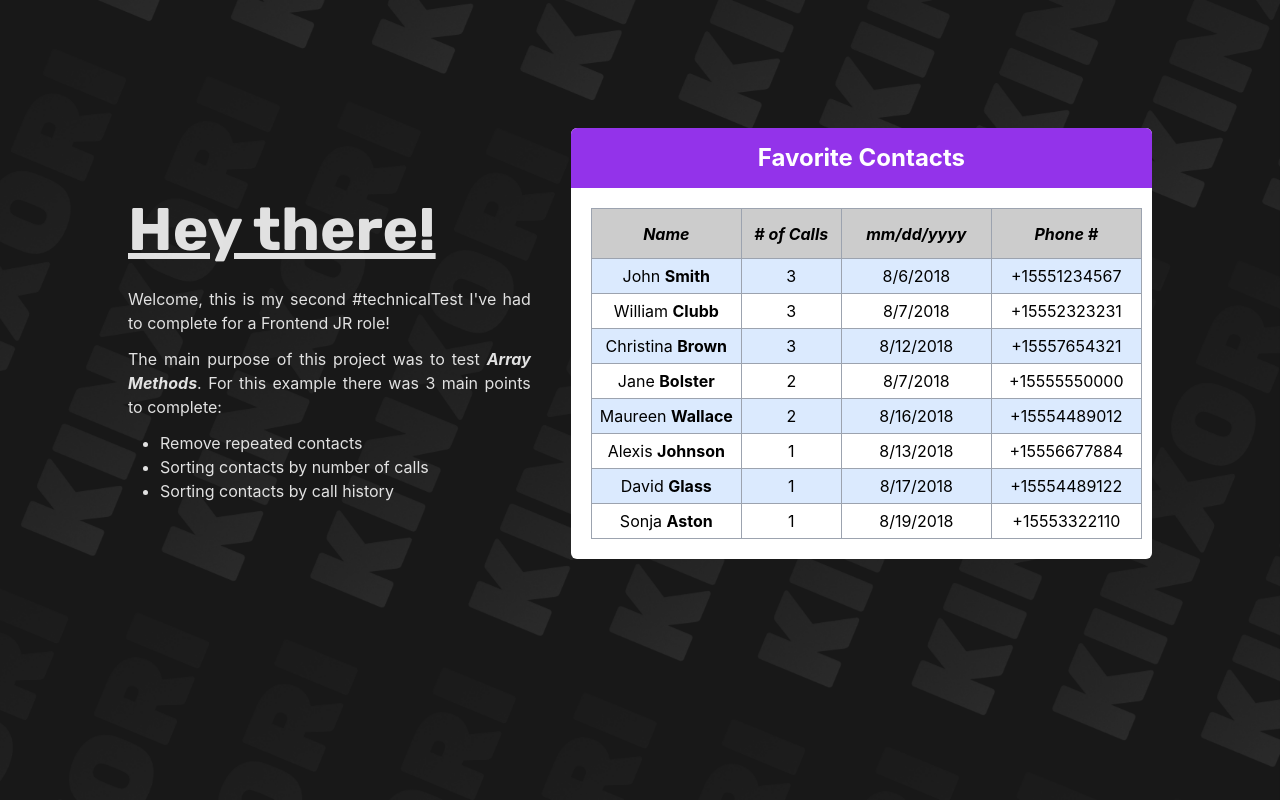
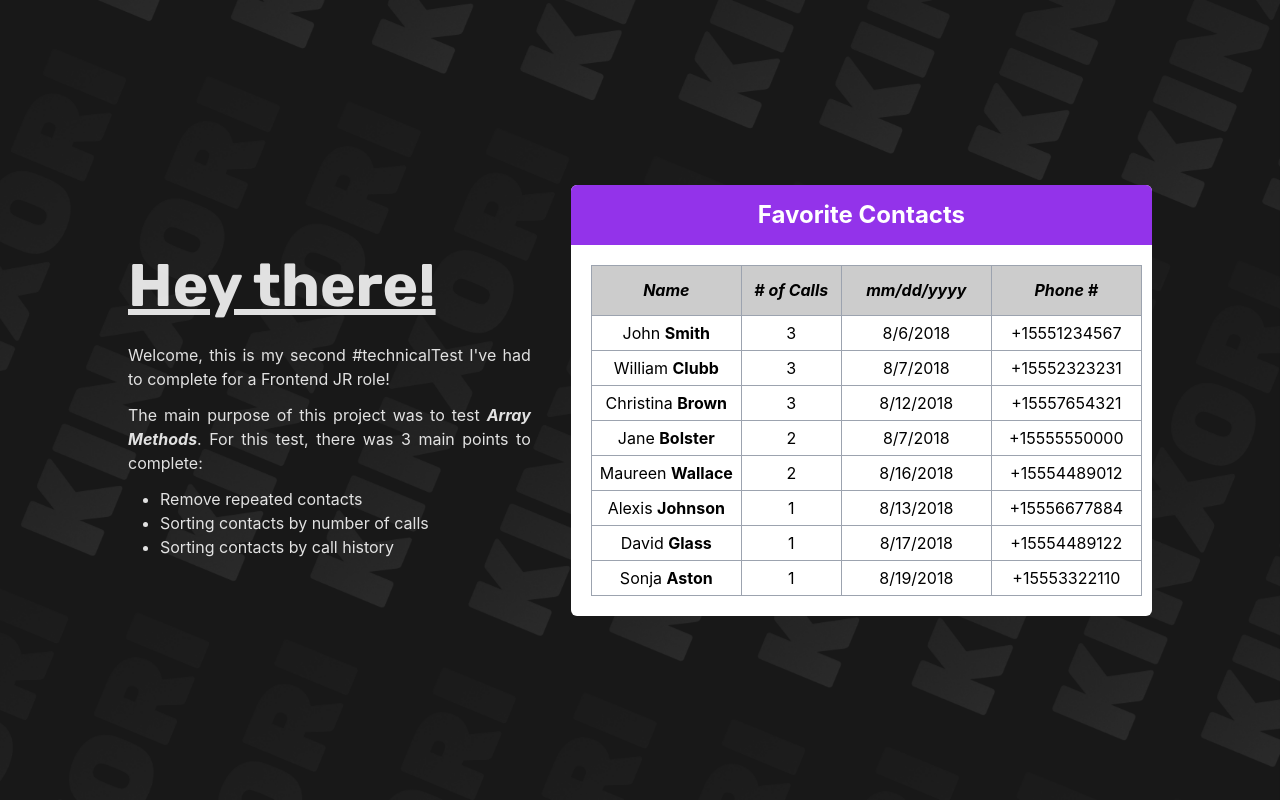
Before and after one commit to kinxori/technical-test-2, a React (Vite) app: page / in a window 1280 px wide. Built offline with nearby package versions, Linux system fonts and the light colour scheme.

Commit message:
adding <thead> and <tbody> for a semanthic HTML

```diff
--- a/src/App.jsx
+++ b/src/App.jsx
@@ -5,7 +5,7 @@
   return (
     <section className="relative ">
       <img src={bgImg} className="fixed z-[-1000] w-screen h-screen object-cover " />
-      <div className="border-box p-10 flex flex-col gap-5 ms:p-[15%] ms:gap-10 ls:p-[10%] ls:flex-row ls:justify-evenly ls:items-center  ">
+      <div className="border-box p-10 flex flex-col gap-5 h-screen ms:p-[10%] ms:gap-10 ls:p-[10%] ls:flex-row ls:justify-evenly ls:items-center  ">
         <div className="flex flex-col gap-3 text-justify ls:w-[40%] ">
           <h1 className="font-[rubik] font-bold text-[60px] text-left underline">Hey there!</h1>
           <p>
@@ -13,7 +13,7 @@
           </p>
           <p>
             The main purpose of this project was to test <b className="italic">Array Methods</b>.
-            For this example there was 3 main points to complete:
+            For this test, there was 3 main points to complete:
           </p>
           <ul className="list-disc pl-8">
             <li>Remove repeated contacts</li>
--- a/src/components/UserFilter.jsx
+++ b/src/components/UserFilter.jsx
@@ -37,6 +37,7 @@
       </div>
       <div className="border-box p-5 overflow-auto">
         <table className="w-full border-gray-400 border-[1px] text-black border-collapse ">
+          <thead>
             <tr className="text-center bg-black/20 h-[50px]">
               <th className=" border-gray-400 border-[1px] min-w-[150px]   ">
                 <i>Name</i>
@@ -51,11 +52,10 @@
                 <i>Phone #</i>
               </th>
             </tr>
+          </thead>
           {filteredData.map((item) => (
-            <tr
-              key={item.phoneNumber + item.called}
-              className="text-center  h-[35px] even:bg-blue-100"
-            >
+            <tbody key={item.phoneNumber + item.called}>
+              <tr className="text-center  h-[35px] even:bg-blue-100">
                 <td className="border-gray-400 border-[1px] ">
                   <h3>
                     {item.firstName} <span className="font-bold">{item.lastName}</span>
@@ -71,6 +71,7 @@
                 </td>
                 <td className="border-gray-400 border-[1px]">{item.phoneNumber}</td>
               </tr>
+            </tbody>
           ))}
         </table>
       </div>
```
Lines whose indentation alone changed are shown as unchanged.
